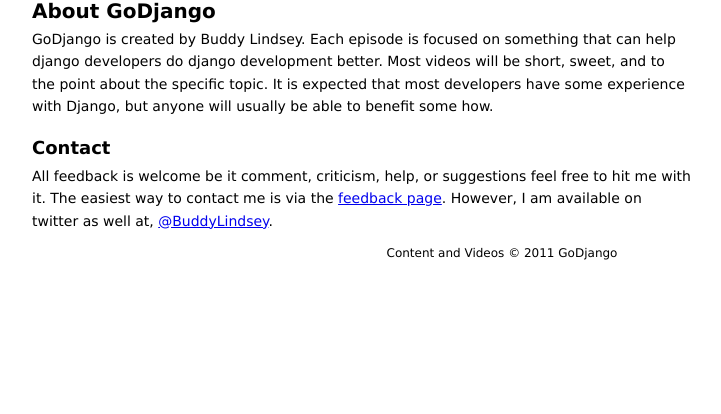
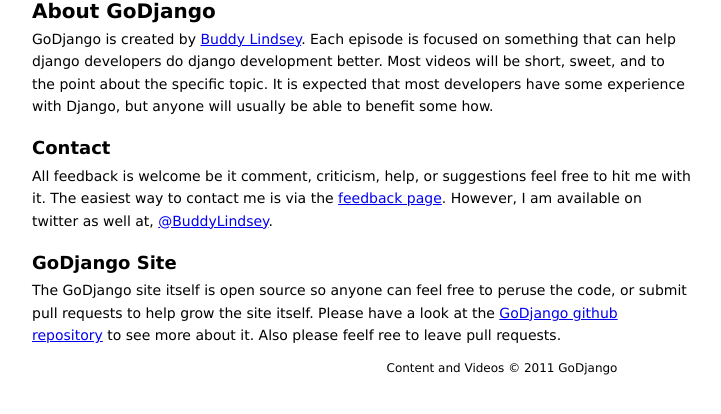
Before and after one commit to buddylindsey/GoDjango, a Django app: page /about/ in a window 1280 px wide. Shown: the part 124-538 px from the top of the page, without its empty margins (138-859 px from the left). Run offline with Django 3.2, Linux system fonts and the light colour scheme; some libraries are stand-ins or nearby versions.

Commit message:
Added info to about page and commented out js file

```diff
--- a/godjango/templates/base.html
+++ b/godjango/templates/base.html
@@ -3,7 +3,7 @@
     <head>
         <title>{% block title %}{% endblock %}</title>
         <link rel="stylesheet" type="text/css" href="/static/css/main.css" />
-        <link rel="stylesheet" href="/static/css/video-js.css" type="text/css" media="screen" title="Video JS" charset="utf-8" />
+        <!--<link rel="stylesheet" href="/static/css/video-js.css" type="text/css" media="screen" title="Video JS" charset="utf-8" />-->
         <link rel="alternate" type="application/rss+xml" title="GoDjango.com Main Feed (RSS 2.0)" href="http://feeds.feedburner.com/GoDjango" />
         {% block head %}{% endblock %}
     </head>
--- a/godjango/templates/home/about.html
+++ b/godjango/templates/home/about.html
@@ -7,7 +7,7 @@
 <h1>About GoDjango</h1>
 </header>
 <div>
-    GoDjango is created by Buddy Lindsey. Each episode is focused on something that can help django developers do django development better. Most videos will be short, sweet, and to the point about the specific topic. It is expected that most developers have some experience with Django, but anyone will usually be able to benefit some how.
+  GoDjango is created by <a href="http://buddylindsey.com/">Buddy Lindsey</a>. Each episode is focused on something that can help django developers do django development better. Most videos will be short, sweet, and to the point about the specific topic. It is expected that most developers have some experience with Django, but anyone will usually be able to benefit some how.
 </div>
 </section>
 <section>
@@ -16,5 +16,11 @@
     All feedback is welcome be it comment, criticism, help, or suggestions feel free to hit me with it. The easiest way to contact me is via the <a href="{% url home.views.feedback %}">feedback page</a>. However, I am available on twitter as well at, <a href="http://twitter.com/buddylindsey">@BuddyLindsey</a>.
 </div>
 </section>
+<section>
+<header id="about-contact"><h2>GoDjango Site</h2></header>
+<div>
+  The GoDjango site itself is open source so anyone can feel free to peruse the code, or submit pull requests to help grow the site itself. Please have a look at the <a href="https://github.com/buddylindsey/GoDjango">GoDjango github repository</a> to see more about it. Also please feelf ree to leave pull requests.
+</div>
+</section>
 </section>
 {% endblock %}
```
